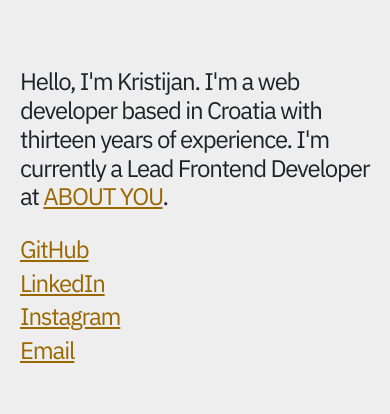
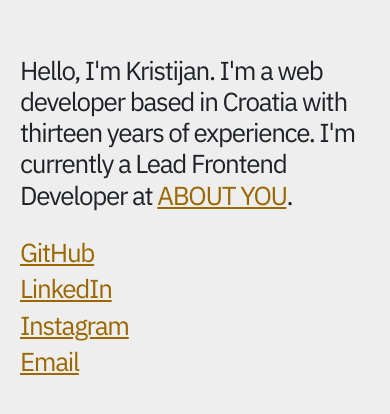
Before and after one commit to kristijanbambir/kristijanbambir.github.com, a Next.js app: page / in a window 390 px wide. Shown: the part 206-620 px from the top of the page. Built offline with nearby package versions, Linux system fonts and the light colour scheme.

Commit message:
Increase mobile text size

```diff
--- a/src/app/page.module.css
+++ b/src/app/page.module.css
@@ -6,7 +6,7 @@
   min-height: 100svh;
   margin: 0 auto;
   padding: 0 20px;
-  font-size: clamp(24px, 4.5vw, 48px);
+  font-size: clamp(26px, 4.5vw, 48px);
   line-height: 1.2;
   letter-spacing: -0.05em;
 }
```
